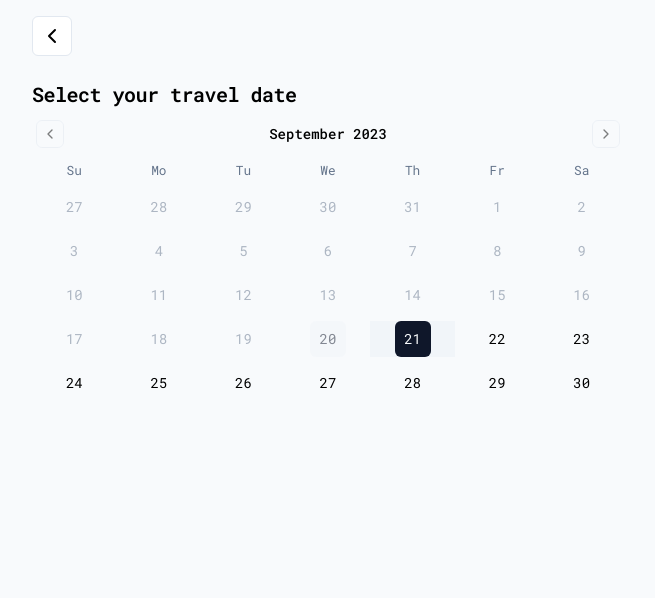
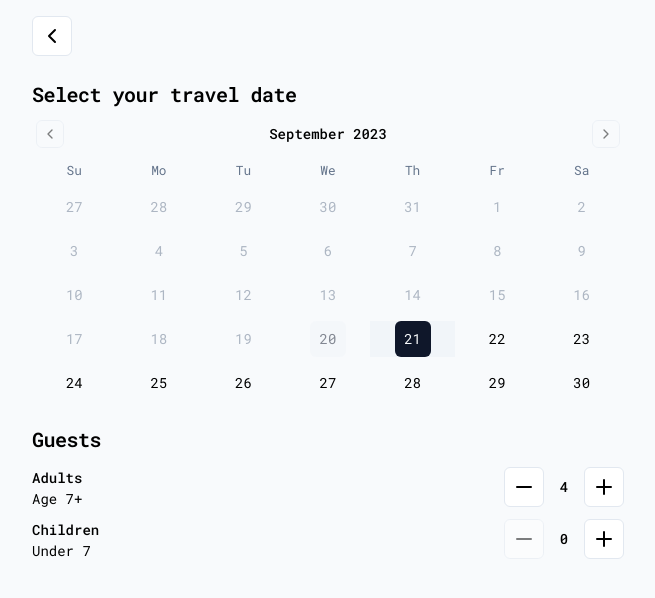
Before and after one commit to manugeo/eastern-holidays, a Next.js app: page /prices in a window 1280 px wide. Shown: the top 598 px of the page, without its empty margins (312-967 px from the left). Built offline with nearby package versions, Linux system fonts and the light colour scheme.

Commit message:
Prices page - Added Gusests section.

```diff
--- /dev/null
+++ b/components/guests.jsx
@@ -0,0 +1,43 @@
+'use client'
+
+import { Minus, Plus } from "lucide-react";
+import { Button } from "./ui/button";
+import { TextH4, TextMuted, TextSmall } from "./ui/texts";
+import { useState } from "react";
+
+const Guests = ({ className }) => {
+  const [adults, setAdults] = useState(4);
+  const [children, setChildren] = useState(0);
+
+  return (
+    <div className={className}>
+      <TextH4>Guests</TextH4>
+
+      <div className="flex justify-between mt-3">
+        <div>
+          <TextSmall>Adults</TextSmall>
+          <TextMuted>Age 7+</TextMuted>
+        </div>
+        <div className="basis-[120px] flex justify-between items-center">
+          <Button variant="outline" size="icon" disabled={(adults <= 2)} onClick={() => setAdults(adults - 1)}><Minus /></Button>
+          <TextSmall>{adults}</TextSmall>
+          <Button variant="outline" size="icon" disabled={(adults >= 8)} onClick={() => setAdults(adults + 1)}><Plus /></Button>
+        </div>
+      </div>
+
+      <div className="flex justify-between mt-2">
+        <div>
+          <TextSmall>Children</TextSmall>
+          <TextMuted>Under 7</TextMuted>
+        </div>
+        <div className="basis-[120px] flex justify-between items-center">
+          <Button variant="outline" size="icon" disabled={(children <= 0)} onClick={() => setChildren(children - 1)}><Minus /></Button>
+          <TextSmall>{children}</TextSmall>
+          <Button variant="outline" size="icon" disabled={(children >= 6)} onClick={() => setChildren(children + 1)}><Plus /></Button>
+        </div>
+      </div>
+    </div>
+  );
+};
+
+export default Guests;
--- a/components/pages/prices.jsx
+++ b/components/pages/prices.jsx
@@ -1,11 +1,13 @@
+import Guests from "../guests";
 import Navbar from "../navbar";
 import PriceCalendar from "../price-calendar";
 
 const Prices = () => {
   return (
-    <div className="flex flex-col">
-      <Navbar className={'mt-4 mx-6'} />
-      <PriceCalendar className={"mt-6 mx-6"} />
+    <div className="px-6 flex flex-col">
+      <Navbar className={'mt-4'} />
+      <PriceCalendar className={"mt-6"} />
+      <Guests className={"mt-6"} />
     </div>
   );
 };
```
